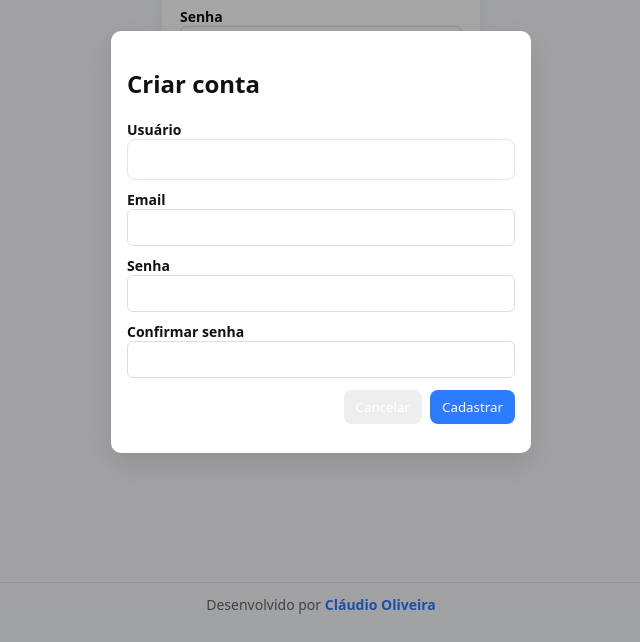
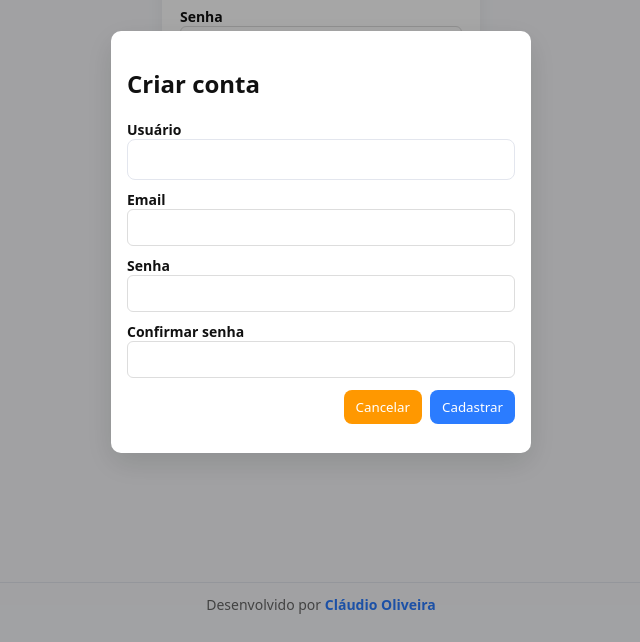
Before and after one commit to claudiohpo/Relatorio-KM, a website: page index.html in a window 1280 px wide. Both pictures are taken after a click on the element "Criar conta". Shown: the part 158-800 px from the top of the page, without its empty margins (319-959 px from the left). Drawn offline with Linux system fonts and the light colour scheme.

Commit message:
btn cancal

```diff
--- a/css/auth.css
+++ b/css/auth.css
@@ -3,6 +3,7 @@
     --card: #ffffff;
     --accent: #2b7cff;
     --muted: #666666;
+    --back: #ff9800;
 }
 
 .auth-card {
@@ -97,3 +98,8 @@
     font-size: 13px;
     color: #333;
 }
+
+.btn.cancel {
+    background-color: #ff9800;
+    color: #fff;
+}
--- a/index.html
+++ b/index.html
@@ -54,7 +54,8 @@
         </label>
 
         <div class="actions">
-          <button type="button" id="regCancel" class="btn">Cancelar</button>
+          <button type="button" id="regCancel" class="btn cancel">Cancelar</button>
+
           <button type="submit" id="regSubmit" class="btn primary">Cadastrar</button>
         </div>
 
```
